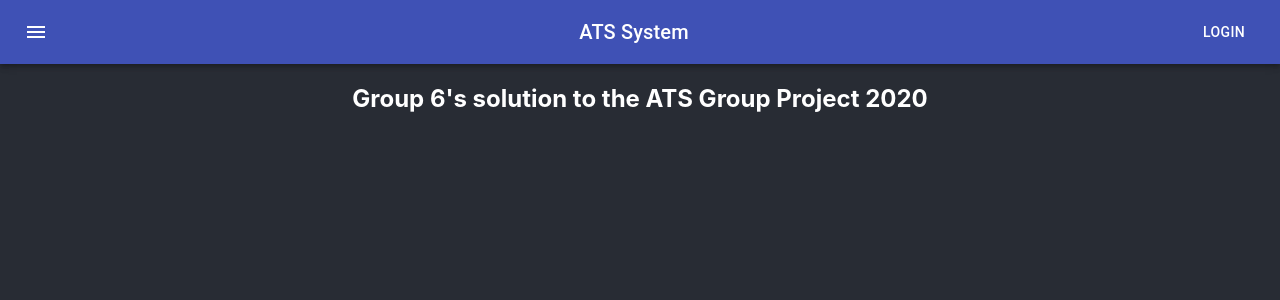
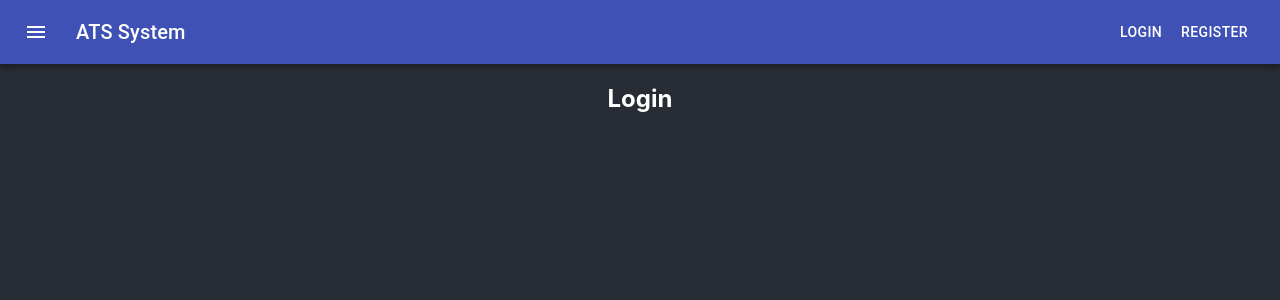
Before and after one commit to SohagCity/TeamProjectFrontEnd, a React (Create React App) app: page /login in a window 1280 px wide. Shown: the top 300 px of the page. Built offline with nearby package versions, Linux system fonts and the light colour scheme.

Commit message:
Added (basically empty) login and register pages and routes to them

```diff
--- a/package.json
+++ b/package.json
@@ -13,6 +13,7 @@
     "@testing-library/user-event": "^7.1.2",
     "react": "^16.12.0",
     "react-dom": "^16.12.0",
+    "react-router-dom": "^5.1.2",
     "react-scripts": "3.3.0",
     "reactstrap": "^8.4.0"
   },
--- a/src/App.js
+++ b/src/App.js
@@ -1,14 +1,35 @@
 import React from 'react';
+import { BrowserRouter as Router, Route } from 'react-router-dom';
 import logo from './logo.svg';
 import './App.css';
 import NavBar from './components/NavBar';
+import Login from './pages/Login';
+import Home from './pages/Home';
+import Register from './pages/Register';
+
 
 function App() {
   return (
-    <div className="App">
-        <NavBar />
-        <h2>Group 6's solution to the ATS Group Project 2020</h2>
-    </div>
+    <Router>
+            <div>
+              <NavBar />
+              <Route exact={true} path='/' render={() => (
+                <div className='App'>
+                  <Home />
+                </div>
+              )}/>
+            <Route exact={true} path='/login' render={() => (
+                <div className='App'>
+                  <Login />
+                </div>
+              )}/>
+              <Route exact={true} path='/register' render={() => (
+                  <div className='App'>
+                    <Register />
+                  </div>
+                )}/>
+            </div>
+          </Router>
   );
 }
 
--- a/src/components/NavBar.js
+++ b/src/components/NavBar.js
@@ -32,7 +32,8 @@ export default function NavBar() {
           <Typography variant="h6" className={classes.title}>
             ATS System
           </Typography>
-          <Button color="inherit">Login</Button>
+          <Button color="inherit" href="/login">Login</Button>
+          <Button color="inherit" href="/register">Register</Button>
         </Toolbar>
       </AppBar>
     </div>
--- /dev/null
+++ b/src/pages/Home.js
@@ -0,0 +1,12 @@
+import React from 'react';
+
+
+function Home() {
+  return(
+    <div className="App">
+        <h2>Group 6's solution to the ATS Group Project 2020</h2>
+    </div>
+  );
+}
+
+export default Home;
--- /dev/null
+++ b/src/pages/Login.js
@@ -0,0 +1,12 @@
+import React from 'react';
+import '../App.css';
+
+function Login() {
+  return (
+    <div className="Login">
+        <h2>Login</h2>
+    </div>
+  );
+}
+
+export default Login;
--- /dev/null
+++ b/src/pages/Register.js
@@ -0,0 +1,12 @@
+import React from 'react';
+import '../App.css';
+
+function Register() {
+  return (
+    <div className="Register">
+        <h2>Register</h2>
+    </div>
+  );
+}
+
+export default Register;
```
Also changed, not shown: 2 other files (tests, documents, lock files or other folders).
